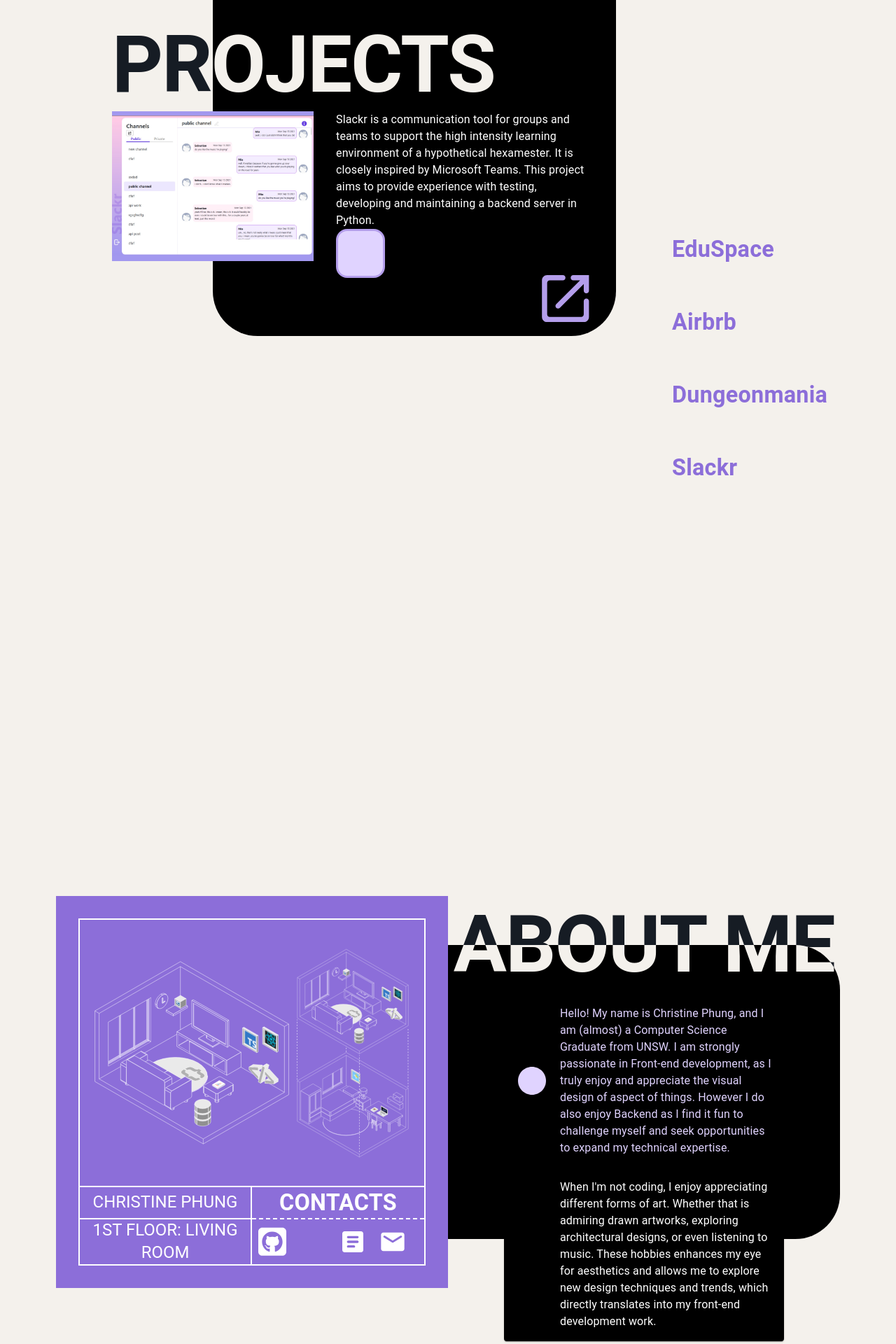
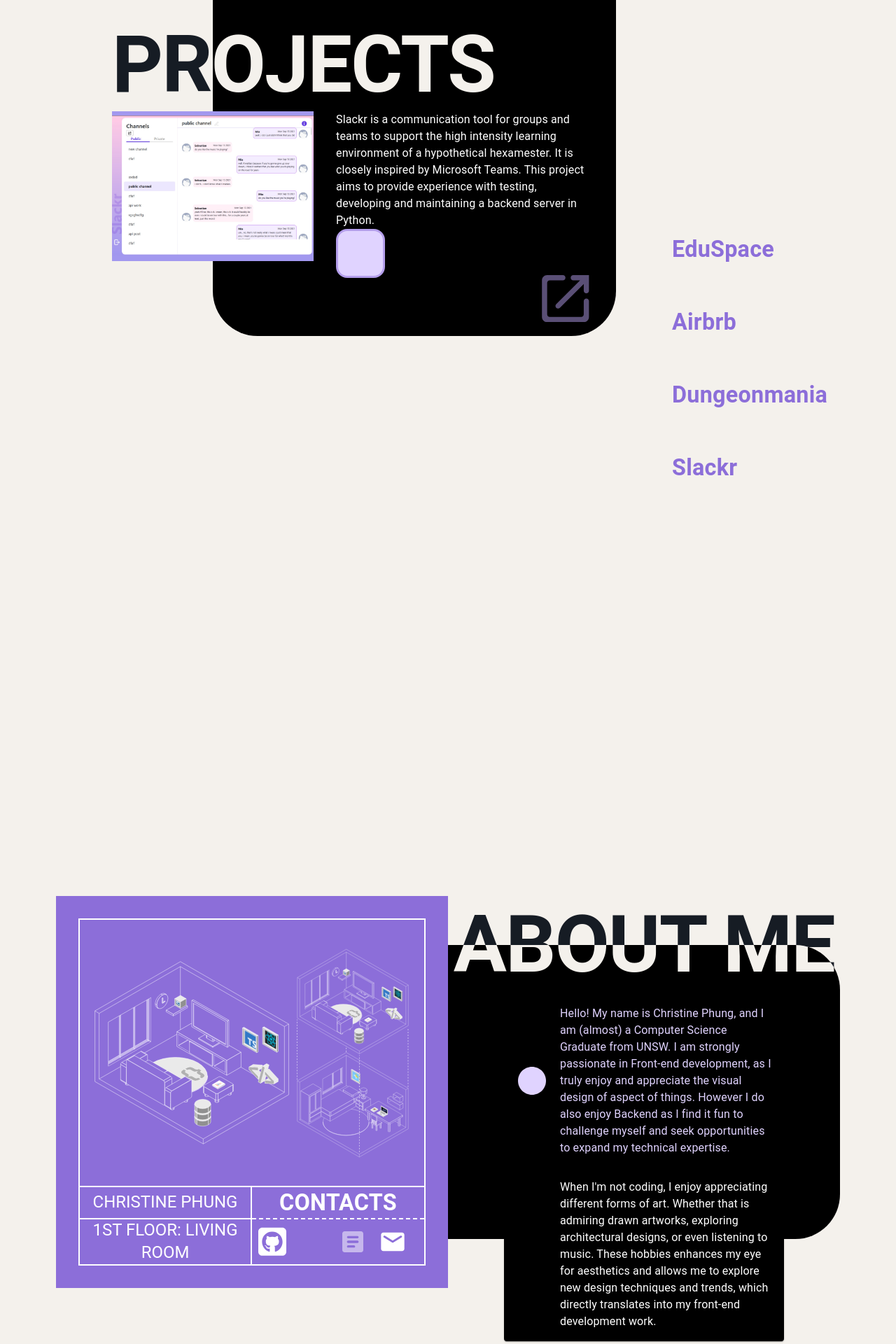
Before and after one commit to Christin322/christin322-portfolio, a React (Create React App) app in the folder frontend/: page / in a window 1280 px wide. Shown: the part 800-2720 px from the top of the page at 70% size. Built offline with nearby package versions, Linux system fonts and the light colour scheme; some icons are missing.

Commit message:
disabled not working buttons

```diff
--- a/frontend/src/components/AboutMe.tsx
+++ b/frontend/src/components/AboutMe.tsx
@@ -295,7 +295,8 @@ function AboutMe() {
               </Tooltip>
               <Tooltip title="Resume" placement="top">
                 <IconButton
-                  sx={{ height: '3.5rem', width: '3.5rem' }}
+                  disabled
+                  sx={{ height: '3.5rem', width: '3.5rem', opacity: 0.5 }}
                   href="./resume.pdf"
                   target="_blank"
                 >
--- a/frontend/src/components/Projects.tsx
+++ b/frontend/src/components/Projects.tsx
@@ -113,8 +113,9 @@ const Projects = () => {
         </Box>
         <Box sx={{ gridRow: '5', gridColumn: '5' }}>
           <IconButton
+            disabled
             aria-label="open-project"
-            sx={{ width: '100%', height: '100%' }}
+            sx={{ width: '100%', height: '100%', opacity: 0.5 }}
           >
             <LaunchRoundedIcon
               sx={{
```
